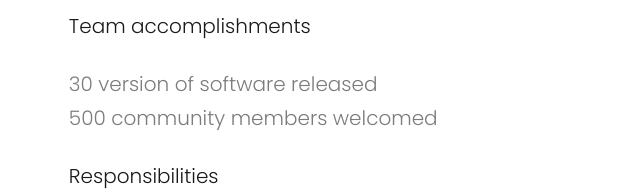
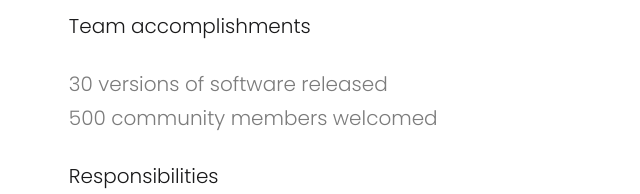
Before and after one commit to noahtalerman/noahtalerman.com, a Gatsby site: page / in a window 1280 px wide. Shown: the part 758-952 px from the top of the page, 261-901 px from the left. Built offline with nearby package versions, Linux system fonts and the light colour scheme; Gatsby itself is replaced by a stand-in of ours.

Commit message:
Make "versions" plural

```diff
--- a/src/pages/index.js
+++ b/src/pages/index.js
@@ -144,7 +144,7 @@ const IndexPage = () => {
         <div className="mt-md">
           <div className="mt-sm">
             <a className="block" href="https://github.com/fleetdm/fleet/releases" target="_blank" rel="noreferrer">
-              <span className="peer text-light-text-grey dark:text-dark-text-grey">30 version of software released</span>
+              <span className="peer text-light-text-grey dark:text-dark-text-grey">30 versions of software released</span>
               <span className="ml-sm sm:opacity-0 peer-hover:opacity-100">See releases on GitHub</span>
             </a>
             <a className="block" href="https://osquery.slack.com/join/shared_invite/zt-h29zm0gk-s2DBtGUTW4CFel0f0IjTEw#/shared-invite/email" target="_blank" rel="noreferrer">
```
